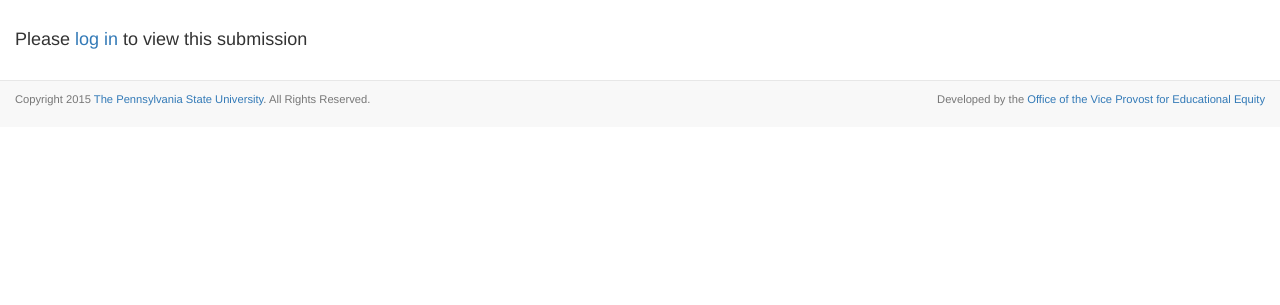
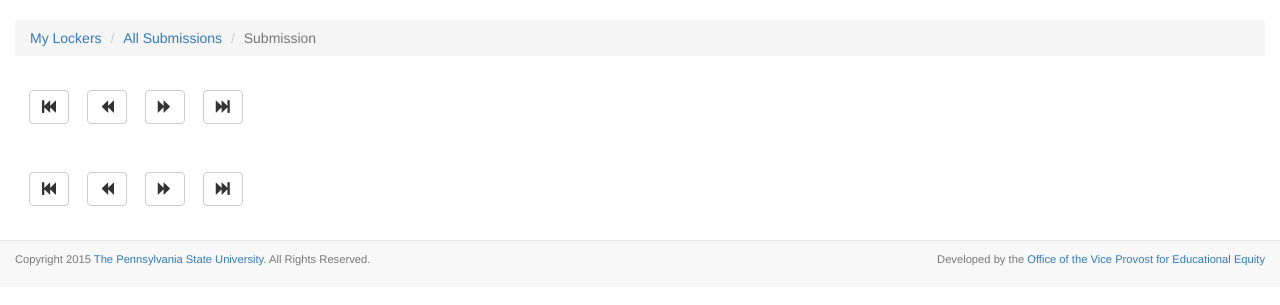
Before and after one commit to PSUEducationalEquity/datalocker, a Django app: template templates/datalocker/submission_view.html in a window 1280 px wide. Shown: the part 52-357 px from the top of the page. Run offline with Django 3.2, Linux system fonts and the light colour scheme; the template is opened without the code that fills it, so the values that code supplies are empty; parts of the project's set-up code (start-up, migrations or seed data) failed here and were passed over; some libraries are stand-ins or nearby versions.

Commit message:
Removed if user is authenticated from the template

```diff
--- a/templates/datalocker/submission_view.html
+++ b/templates/datalocker/submission_view.html
@@ -6,7 +6,6 @@
 
 {% block content %}
   <div class="container-fluid">
-    {% if user.is_authenticated %}
       <ol class="breadcrumb">
         <li><a href="{% url 'datalocker:index' %}"
            ><span class="sr-only">List of </span>My Lockers</a>
@@ -31,8 +30,5 @@
       <div class="pagination">
         {% include "datalocker/pagination_template.html" %}
       </div>
-    {% else %}
-      <h4>Please <a href="/datalocker/admin/login/?next=/datalocker/">log in</a> to view this submission</h4>
-    {% endif %}
   </div>
 {% endblock %}
```
